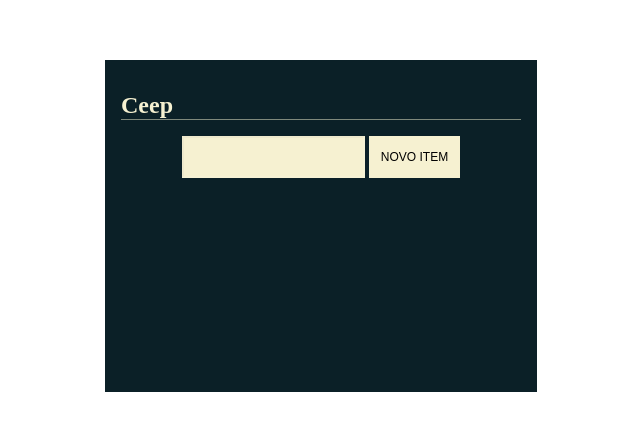
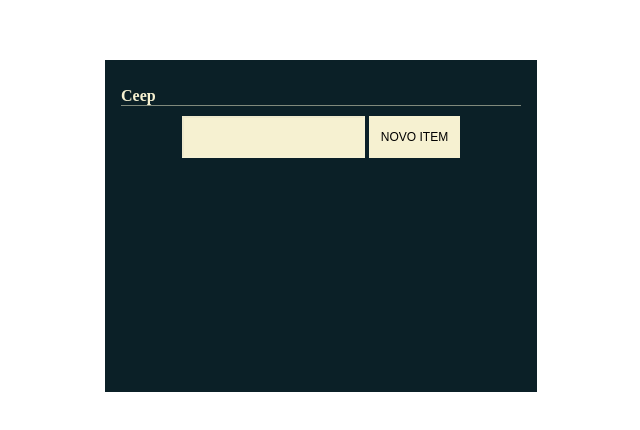
Before and after one commit to Davi95-BR/jsManipuleDom, a plain HTML site: page index.html in a window 1280 px wide. Shown: the part 174-604 px from the top of the page, without its empty margins (319-959 px from the left). Drawn offline with Linux system fonts and the light colour scheme; a web font is replaced by a local one.

Commit message:
Aula 2.1 git

```diff
--- a/assets/css/style.css
+++ b/assets/css/style.css
@@ -20,7 +20,7 @@ body {
 
 .title {
   border-bottom: 1px solid rgba(246, 241, 209, 0.5);
-  font-size: 1.5rem;
+  font-size: 1rem;
   font-family: "BioRhyme", serif;
   color: #F6F1D1;
 }
@@ -78,7 +78,7 @@ body {
 
 .title {
   border-bottom: 1px solid rgba(246, 241, 209, 0.5);
-  font-size: 1.5rem;
+  font-size: 1rem;
   font-family: "BioRhyme", serif;
   color: #F6F1D1;
 }
```
